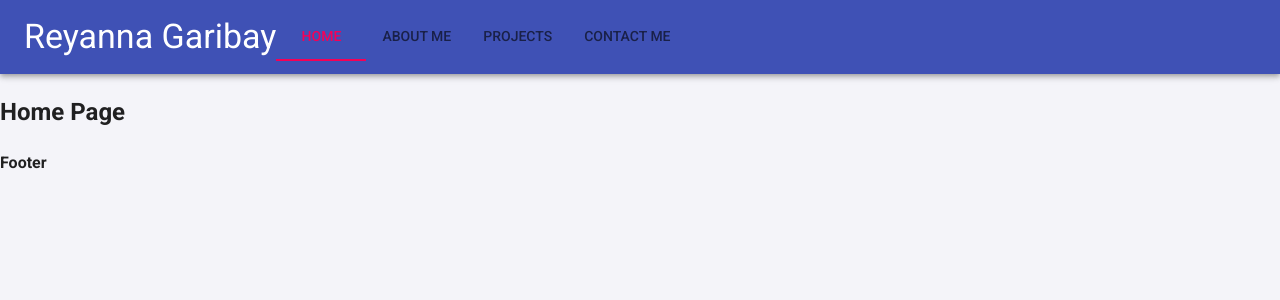
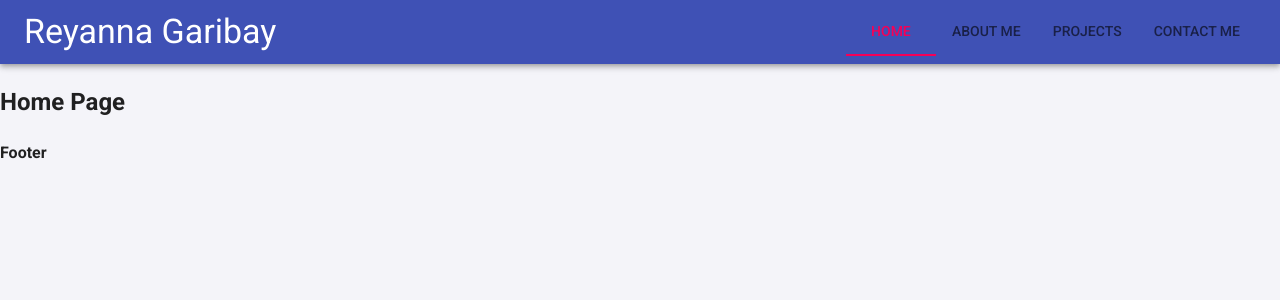
Before and after one commit to ReyG18/React-Portfolio-MUI, a React (Vite) app: page / in a window 1280 px wide. Shown: the top 300 px of the page. Built offline with nearby package versions, Linux system fonts and the light colour scheme.

Commit message:
removing Box fixed flexbox issue. Basic header done

```diff
--- a/src/components/Header.jsx
+++ b/src/components/Header.jsx
@@ -14,19 +14,18 @@ export default function HeaderNav() {
   return(
     <AppBar position="static">
       <Container maxWidth="x1">
-        <Toolbar disableGutters>
+        <Toolbar disableGutters
+          sx={{
+            justifyContent: 'space-between'
+          }}
+        >
           <Typography variant="h4"
             sx={{
-              py: 2,
               display: { xs: 'none', md: 'flex'}
             }}
             >
               Reyanna Garibay
           </Typography>
-          <Box sx={{
-            // STRUGGLING WITH FLEXBOX, CANT GET TABS TO MOVE
-            }}
-          >
           <Tabs
             value={activeTab}
             onChange={handleChange}
@@ -39,7 +38,6 @@ export default function HeaderNav() {
             <Tab label="Projects" component={Link} to="/projects" />
             <Tab label="Contact Me" component={Link} to="/contact" />
           </Tabs>
-          </Box>
         </Toolbar>
       </Container>
     </AppBar>
```
Lines whose indentation alone changed are shown as unchanged.
